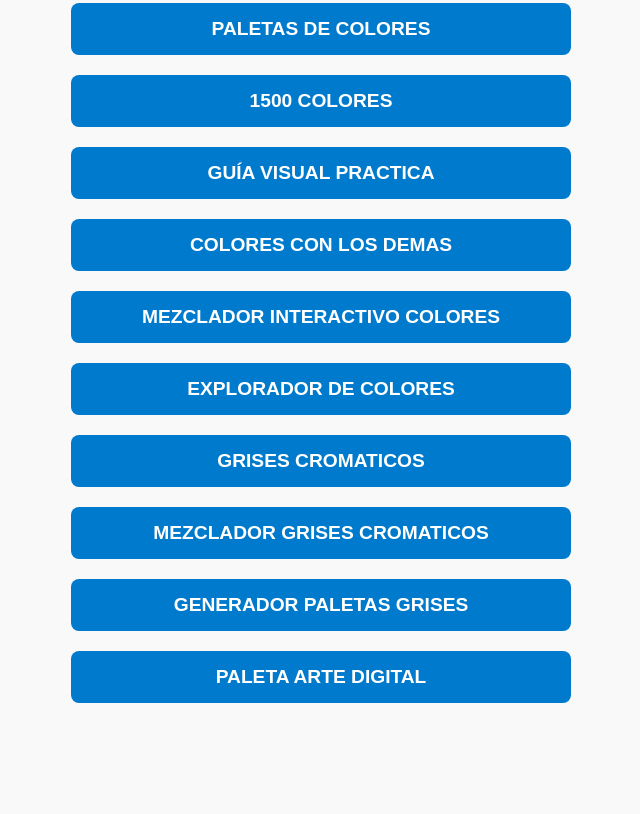
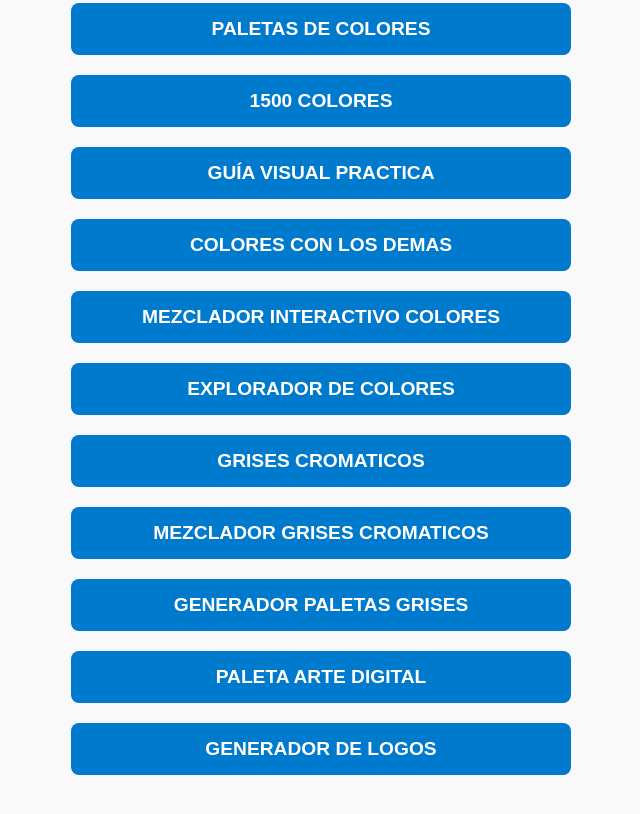
Before and after one commit to chusdomo/Exploradores-de-Colores, a plain HTML site: page index.html in a window 1280 px wide. Shown: the part 344-1158 px from the top of the page, without its empty margins (319-959 px from the left). Before the commit the page ends 1087 px from the top, so only its background shows below. Drawn offline with Linux system fonts and the light colour scheme.

Commit message:
Update index.html

```diff
--- a/index.html
+++ b/index.html
@@ -61,6 +61,7 @@
     <button onclick="window.location.href='https://chusdomo.github.io/Mezclador-Grises-Cromaticos/'">MEZCLADOR GRISES CROMATICOS</button>
     <button onclick="window.location.href='https://chusdomo.github.io/Generador-paletas-grises/'">GENERADOR PALETAS GRISES</button>
     <button onclick="window.location.href='https://chusdomo.github.io/Paleta-Arte-digital/'">PALETA ARTE DIGITAL</button>
+    <button onclick="window.location.href='https://chusdomo.github.io/Generador-de-Logos/'">GENERADOR DE LOGOS</button>
   </div>
 </body>
 </html>
```
